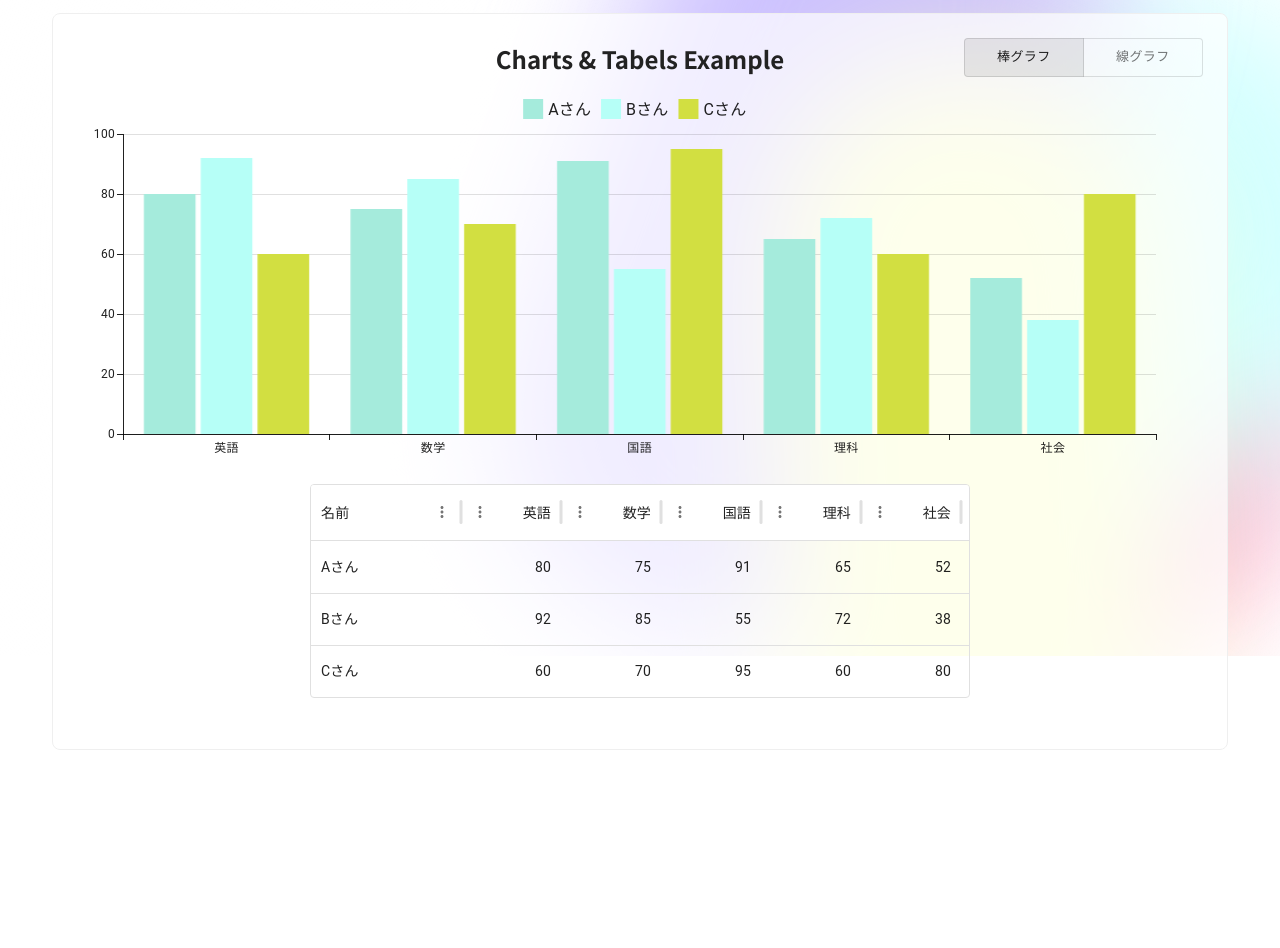
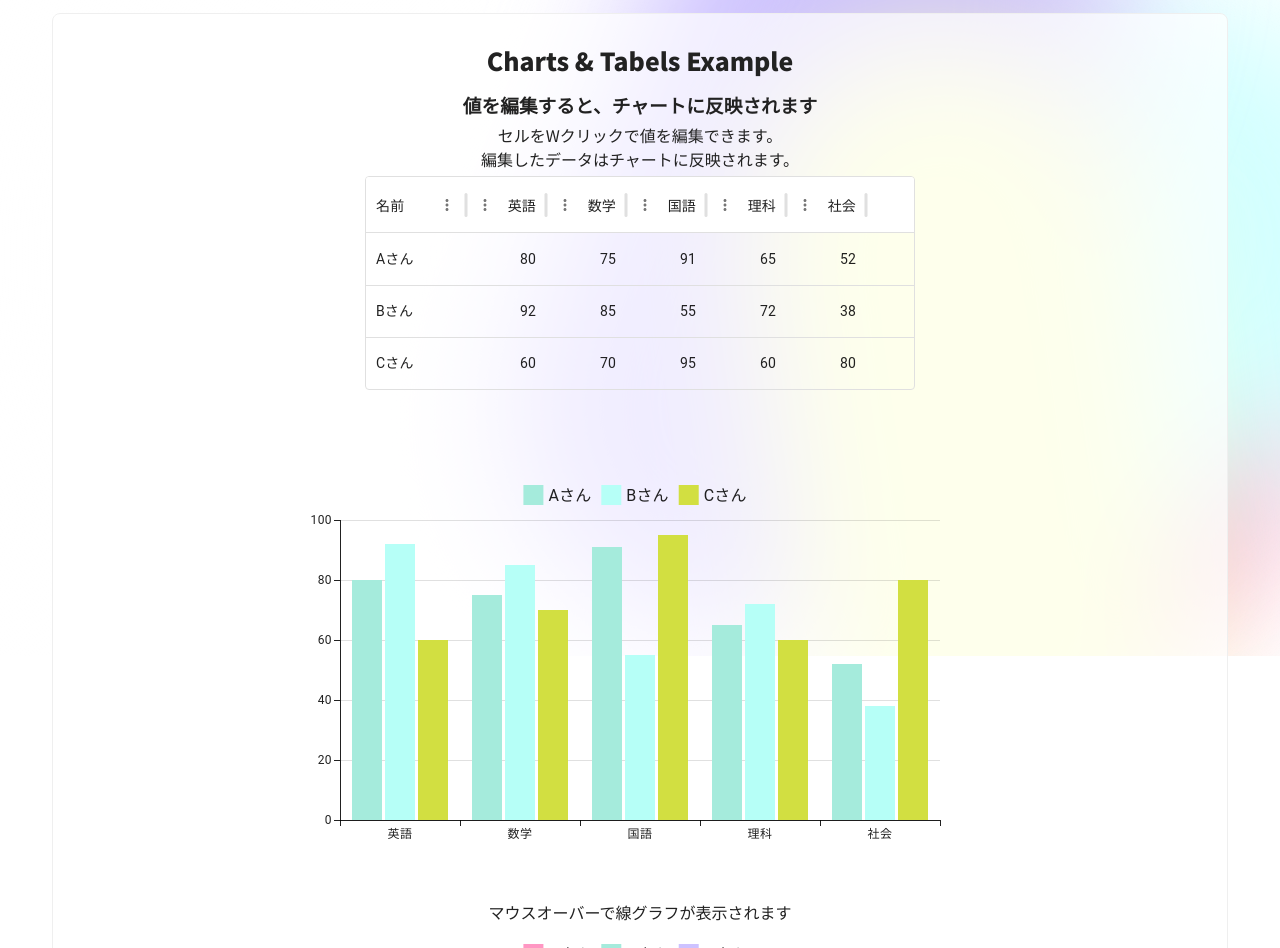
Before and after one commit to tagche/supabase-vercel-nextjs-portfolio, a Next.js app: page /chart in a window 1280 px wide. Shown: the part 144-1092 px from the top of the page. Before the commit the page ends 894 px from the top, so only its background shows below. Built offline with nearby package versions, Linux system fonts and the light colour scheme.

Commit message:
成績点も編集可能に

```diff
--- a/app/chart/page.tsx
+++ b/app/chart/page.tsx
@@ -1,13 +1,9 @@
 "use client"
 
 import * as React from 'react'
-import { useState } from 'react'
-import { useRecoilValue } from 'recoil'
-import { barChartsParamsAtom, curriculumStateAtom } from '@/atoms/atoms'
-import Stack from '@mui/material/Stack'
+import { useRecoilValue, useRecoilState } from 'recoil'
+import { curriculumStateAtom, barChartsParamsSelector } from '@/atoms/atoms'
 import Box from '@mui/material/Box'
-import ToggleButtonGroup from '@mui/material/ToggleButtonGroup'
-import ToggleButton from '@mui/material/ToggleButton'
 import { BarChart } from '@mui/x-charts/BarChart'
 import { LineChart, lineElementClasses, markElementClasses } from '@mui/x-charts/LineChart'
 import Navi from "../components/navi"
@@ -19,22 +15,8 @@ const colors = ['#FF97C3', '#A5EBDC', '#CDC2FF']
 const colorsLite = ['#A5EBDC', '#B6FFF7', '#D2DF41']//'#67D2BB',
 
 export default function ElementHighlights() {
-    const [chartType, setChartType] = useState('bar')
-    const barChartsParams = useRecoilValue(barChartsParamsAtom);
-    const curriculumState = useRecoilValue(curriculumStateAtom);
-
-    const handleChartType = (event: any, newChartType: string) => {
-        if (newChartType !== null) {
-            setChartType(newChartType)
-        }
-    }
-
-    const btnGroupStyle = {
-        position: "absolute",
-        top: "2vw",
-        right: "2vw",
-        zIndex: 10
-    } as const
+    const [barChartsParams, setBarChartsParams] = useRecoilState(barChartsParamsSelector)
+    const curriculumState = useRecoilValue(curriculumStateAtom)
 
     return (
         <main className="flex flex-col items-center justify-between p-24">
@@ -44,38 +26,34 @@ export default function ElementHighlights() {
             <section className='quizBox'>
                 <div className="whiteBox">
                     <h2>Charts & Tabels Example</h2>
-                    <Stack
-                        direction={{ xs: 'column', xl: 'row' }}
-                        spacing={1}
-                        sx={{ width: '100%' }}
-                    >
-                        <Box sx={{ flexGrow: 1 }}>
-                            <ToggleButtonGroup
-                                value={chartType}
-                                exclusive
-                                onChange={handleChartType}
-                                size="small"
-                                aria-label="chart type"
-                                style={btnGroupStyle}
-                            >
-                                {['bar', 'line'].map((type) => (
-                                    <ToggleButton key={type} value={type} aria-label="left aligned" style={{ width: '120px' }}>
-                                        {type == "line" ? "線グラフ" : "棒グラフ"}
-                                    </ToggleButton>
-                                ))}
-                            </ToggleButtonGroup>
+                    <div style={{}}>
+                        <ChartTable></ChartTable>
+                        <Box sx={{ flexGrow: 2, width: '40vw', minWidth: '700px', display: 'inline-block', verticalAlign: 'top' }}>
+                            <BarChart
+                                {...barChartsParams}
+                                xAxis={[{
+                                    data: curriculumState,
+                                    scaleType: 'band',
+                                }]}
+                                series={barChartsParams.series.map((series: object, i: number) => ({
+                                    ...series,
+                                    color: colorsLite[i],
+                                }))}
+                                grid={{ vertical: false, horizontal: true }}
+                            />
 
-                            {chartType === 'line' && (
+                            <p style={{ marginTop: '30px'}}>マウスオーバーで線グラフが表示されます</p>
                             <LineChart
                                 {...barChartsParams}
                                 yAxis={[{
-                                        label: 'Stock chart ($USD)',
+                                    label: '成績',
                                 }]}
                                 xAxis={[{
                                     data: curriculumState,
                                     scaleType: 'point',
+                                    label: '教科',
                                 }]}
-                                    series={barChartsParams.series.map((series, i) => ({
+                                series={barChartsParams.series.map((series: object, i: number) => ({
                                     ...series,
                                     area: (i == 2 ? true : false),
                                     color: colors[i],
@@ -99,26 +77,8 @@ export default function ElementHighlights() {
                                     },
                                 }}
                             />
-                            )}
-
-                            {chartType === 'bar' && (
-                                <BarChart
-                                    {...barChartsParams}
-                                    xAxis={[{
-                                        data: curriculumState,
-                                        scaleType: 'band',
-                                    }]}
-                                    series={barChartsParams.series.map((series, i) => ({
-                                        ...series,
-                                        color: colorsLite[i],
-                                    }))}
-                                    grid={{ vertical: false, horizontal: true }}
-                                />
-                            )}
-
-                            <ChartTable></ChartTable>
                         </Box>
-                    </Stack>
+                    </div>
                 </div>
             </section>
         </main>
--- a/app/chart/table.tsx
+++ b/app/chart/table.tsx
@@ -1,20 +1,19 @@
 import * as React from 'react'
 import { useRecoilValue, useRecoilState } from 'recoil'
 import { DataGrid, GridColDef, GridRowsProp } from '@mui/x-data-grid'
-import { barChartsParamsAtom, curriculumStateAtom, barChartsParamsSelector } from '@/atoms/atoms'
+import { curriculumStateAtom, barChartsParamsSelector } from '@/atoms/atoms'
 
 export default function ChartTable() {
-    // const barChartsParams = useRecoilValue(barChartsParamsAtom);
     const curriculumState = useRecoilValue(curriculumStateAtom);
     const [barChartsParams, setBarChartsParams] = useRecoilState(barChartsParamsSelector)
 
     const columns: GridColDef[] = [
-        { field: 'label', headerName: '名前', width: 150, editable: true },
-        { field: "type1", headerName: curriculumState[0], width: 100, editable: true, type: 'number' },
-        { field: 'type2', headerName: curriculumState[1], width: 100, editable: true, type: 'number' },
-        { field: 'type3', headerName: curriculumState[2], width: 100, editable: true, type: 'number' },
-        { field: 'type4', headerName: curriculumState[3], width: 100, editable: true, type: 'number' },
-        { field: 'type5', headerName: curriculumState[4], width: 100, editable: true, type: 'number' },
+        { field: 'label', headerName: '名前', width: 100, editable: true },
+        { field: "type1", headerName: curriculumState[0], width: 80, editable: true, type: 'number' },
+        { field: 'type2', headerName: curriculumState[1], width: 80, editable: true, type: 'number' },
+        { field: 'type3', headerName: curriculumState[2], width: 80, editable: true, type: 'number' },
+        { field: 'type4', headerName: curriculumState[3], width: 80, editable: true, type: 'number' },
+        { field: 'type5', headerName: curriculumState[4], width: 80, editable: true, type: 'number' },
     ]
 
     type barChartSeriesTypes = {
@@ -63,7 +62,9 @@ export default function ChartTable() {
     }, []);
 
     return (
-        <div style={{ height: 'auto', width: '660px', margin: "auto" }}>
+        <div style={{ width: '550px', margin: "auto", padding: '0 50px 80px', display: 'inline-block' }}>
+            <h3>値を編集すると、チャートに反映されます</h3>
+            <p>セルをWクリックで値を編集できます。<br />編集したデータはチャートに反映されます。</p>
             <DataGrid
                 rows={rowData}
                 columns={columns}
--- a/atoms/atoms.tsx
+++ b/atoms/atoms.tsx
@@ -41,28 +41,36 @@ export const barChartsParamsSelector = selector<barChartTypes | any>({
         let filterRows = new Object
         let newSetRows = new Array
 
+        // 更新する1行データを生成
         rows.series.map((e: barChartSeriesTypes) => {
             if(e.id !== newValue.id) return false
 
-            // 更新する1行データを生成
             if(newValue.key === 'label'){
+                // label
                 filterRows = {...e, [newValue.key]:newValue.value}
             }else{
-                console.log("saas");
+                // data[]
+                const num = Number(newValue.key.charAt(newValue.key.length -1)) - 1;
+                let result = new Array
+                e.data.map((el, i) => {
+                    if(i == num) result.push(newValue.value)
+                    else result.push(el)
+                })
+                filterRows = {...e, data:result}
             }
         });
 
-        // 更新内容を含めたの全データを生成
+        // 更新内容を含めたseriesデータを生成
         rows.series.map((e: barChartSeriesTypes) => {
             if(e.id === newValue.id) newSetRows.push(filterRows)
             else newSetRows.push(e)
         })
 
+        // 上記seriesを含めた全データを生成
+        rows = {...rows, series:newSetRows}
 
         console.log(rows, newSetRows);
-        rows = {...rows, series:newSetRows}
-        console.log(rows, newSetRows);
-        set((barChartsParamsAtom as any), rows)
+        set(barChartsParamsAtom, rows)
     }
 });
 
--- a/styles/quiz.scss
+++ b/styles/quiz.scss
@@ -63,6 +63,11 @@
 
 h1 {
     font-weight: 900;
+}
+
+h2 {
+    font-weight: 900;
+    font-size: vw(24);
 }
 
 p {
```
Lines whose indentation alone changed are shown as unchanged.
